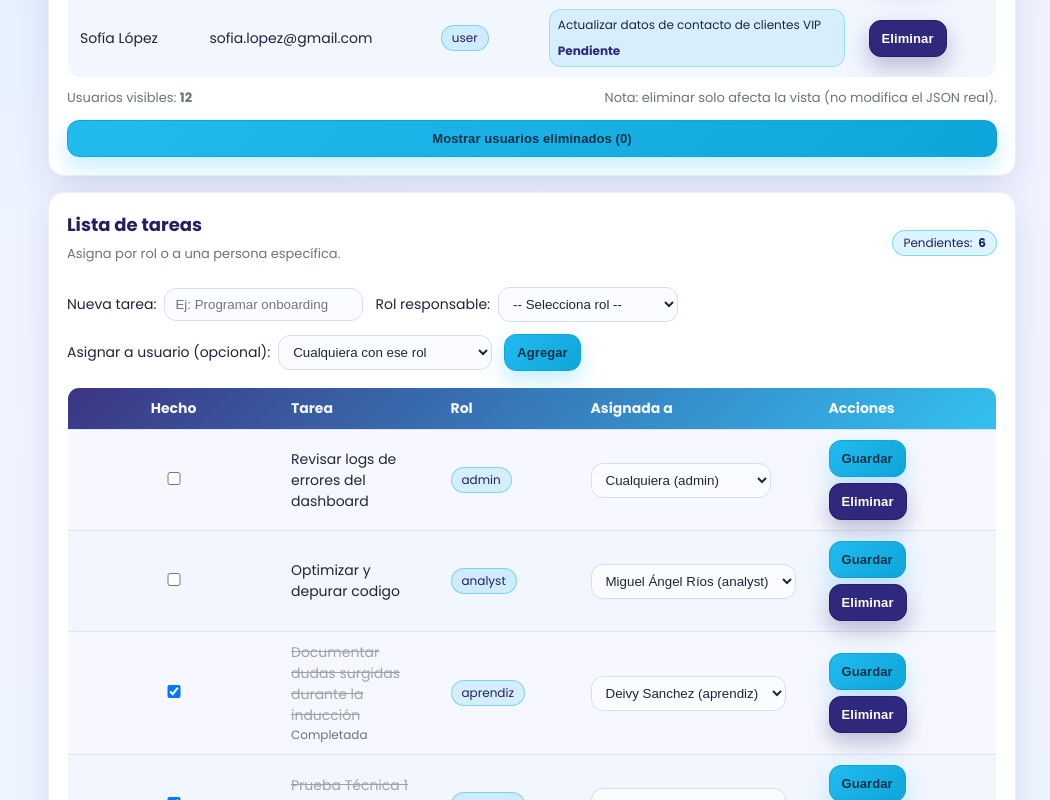
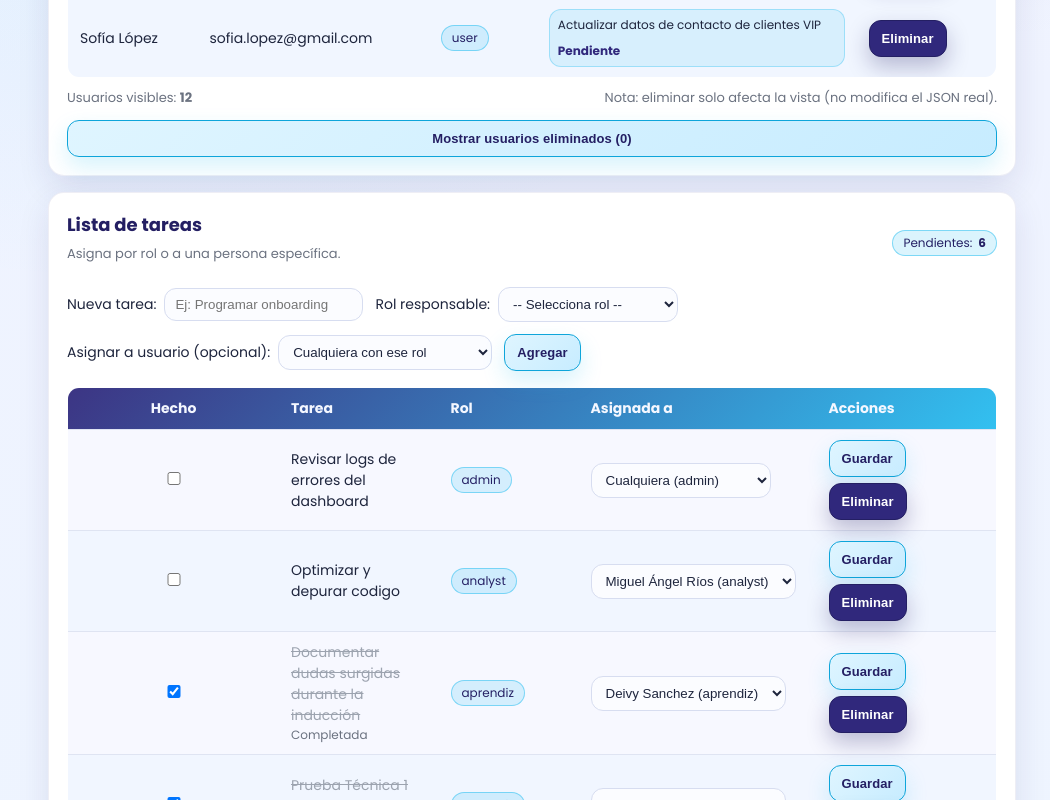
Before and after one commit to DeivySanChess/EMTELCO_Prueba2_Vue_Code, a Vue app: page / in a window 1280 px wide. Shown: the part 1340-2140 px from the top of the page, without its empty margins (108-1158 px from the left). Built offline with nearby package versions, Linux system fonts and the light colour scheme.

Commit message:
Suaviza azul de botones principales

```diff
--- a/src/styles.css
+++ b/src/styles.css
@@ -132,19 +132,20 @@ tr:last-child td{ border-bottom: none; }
   padding: 10px 12px;
   border: 1px solid var(--emt-accent-strong);
   border-radius: 12px;
-  background: linear-gradient(135deg, var(--emt-accent), var(--emt-accent-strong));
+  background: linear-gradient(135deg, #dff5ff, #c7ecff);
   cursor: pointer;
   font-size: 13px;
-  color: #0f3045;
+  color: var(--primary-strong);
   font-weight: 600;
   letter-spacing: 0.1px;
   transition: transform .16s ease, box-shadow .16s ease, filter .16s ease;
-  box-shadow: 0 10px 22px rgba(33,187,239,0.25);
+  box-shadow: 0 10px 22px rgba(33,187,239,0.18);
 }
 .btn:hover{
   transform: translateY(-1px);
-  box-shadow: 0 12px 26px rgba(33,187,239,0.32);
-  filter: brightness(1.05);
+  background: linear-gradient(135deg, #d0edff, #b5e3ff);
+  box-shadow: 0 12px 26px rgba(33,187,239,0.24);
+  filter: brightness(1.03);
 }
 .btn-danger{
   border-color: var(--primary-strong);
```
